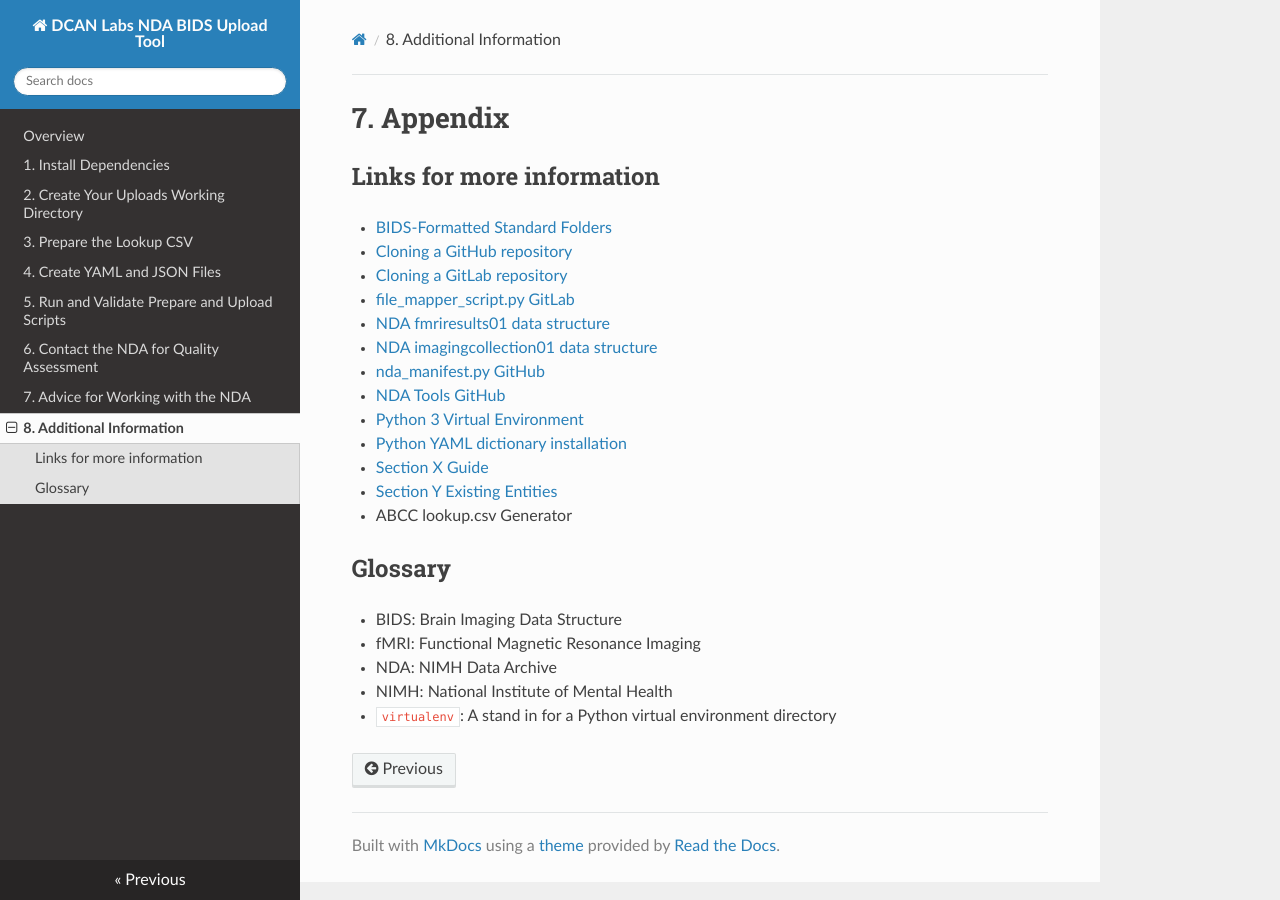
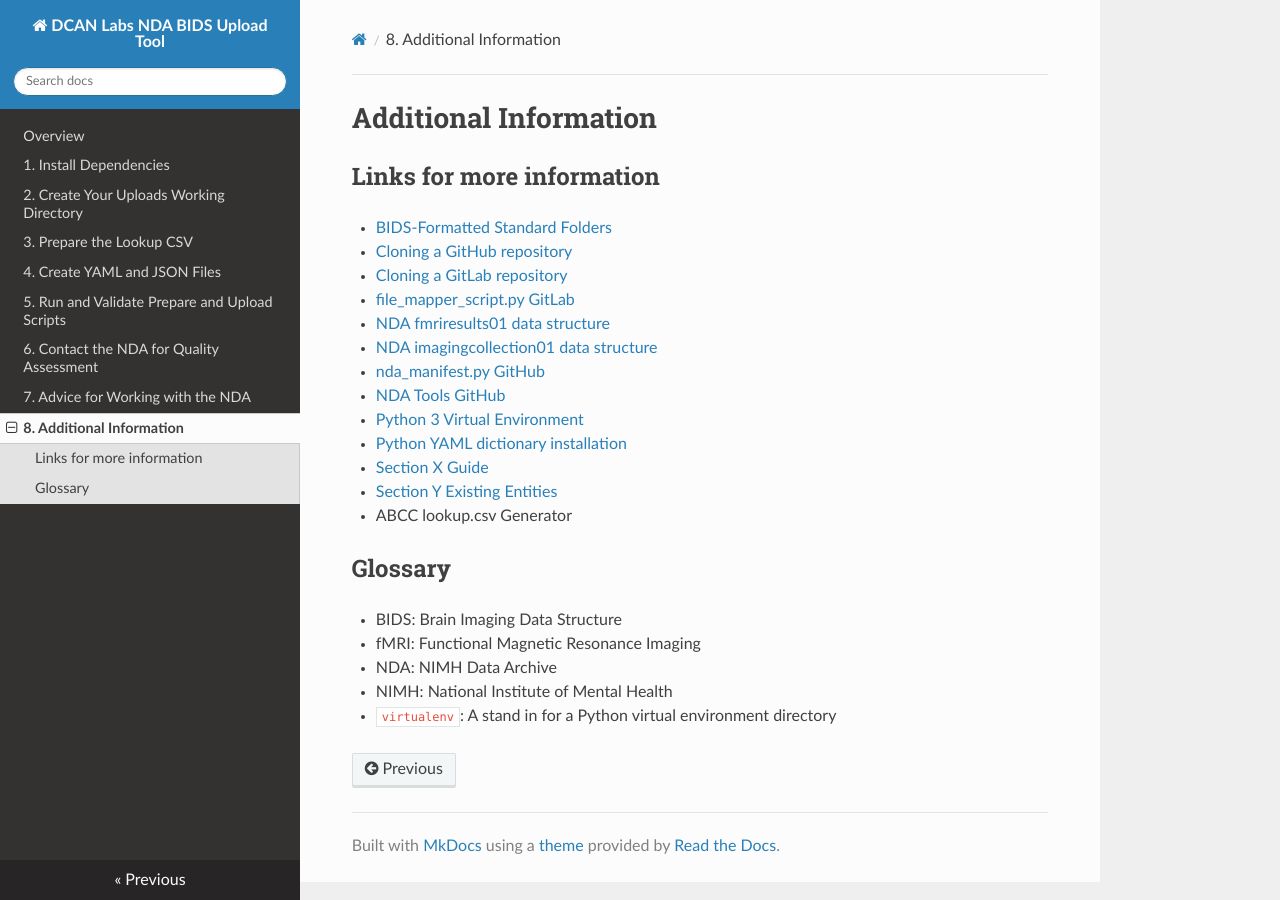
Before and after one commit to DCAN-Labs/nda-bids-upload, an MkDocs documentation site: the page built from docs/additionalinformation.md, in a window 1280 px wide. Built offline with MkDocs 1.6.1, drawn with Linux system fonts in a browser that asks for light colours; nearby versions of some CDN libraries.

Commit message:
Updated Titles

```diff
--- a/docs/additionalinformation.md
+++ b/docs/additionalinformation.md
@@ -1,4 +1,4 @@
-# 7. Appendix
+# Additional Information
 
 ## Links for more information
 
```
Also changed, not shown: docs/nda.md (+1 -1 lines), docs/workingdirectory.md (+1 -1 lines).
